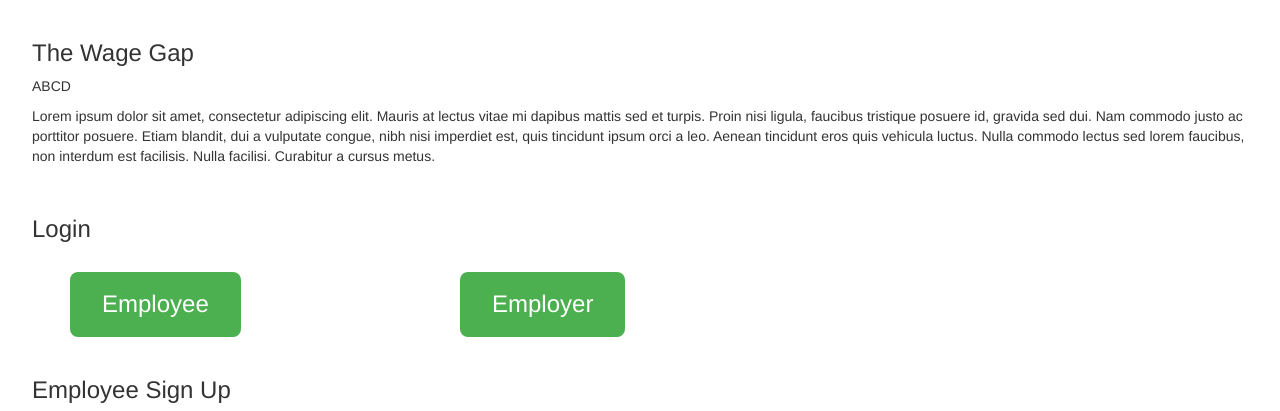
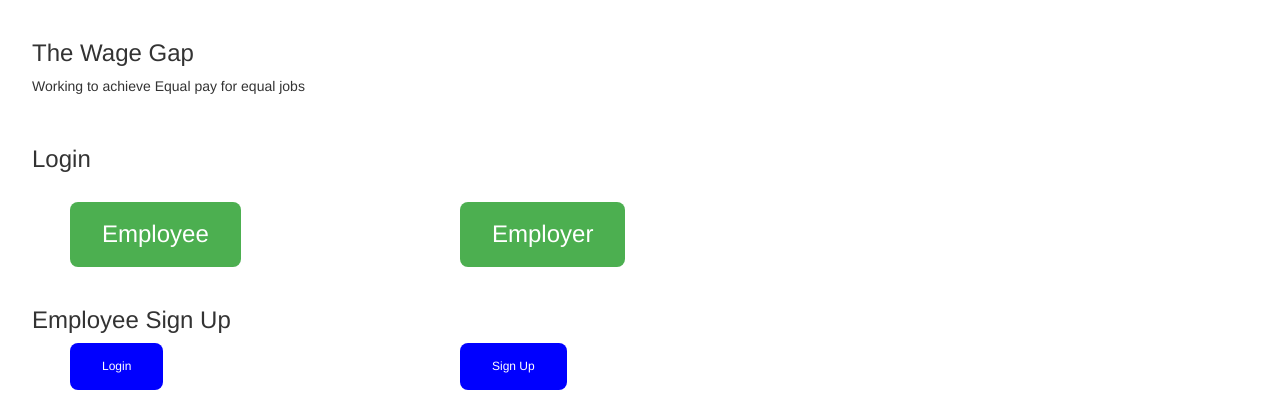
Before and after one commit to alison-acuna/startupweekendclosethegap, a Django app: page / in a window 1280 px wide. Shown: the part 202-613 px from the top of the page. Run offline with Django 3.2, Linux system fonts and the light colour scheme; some libraries are stand-ins or nearby versions.

Commit message:
Mission statement
Added Mission statement

```diff
--- a/suwclosegap/suwapp/templates/suwapp/home.html
+++ b/suwclosegap/suwapp/templates/suwapp/home.html
@@ -4,10 +4,7 @@
 <br>
 <h3> The Wage Gap </h3>
   <p>
-    ABCD
-  </p>
-  <p>
-    Lorem ipsum dolor sit amet, consectetur adipiscing elit. Mauris at lectus vitae mi dapibus mattis sed et turpis. Proin nisi ligula, faucibus tristique posuere id, gravida sed dui. Nam commodo justo ac porttitor posuere. Etiam blandit, dui a vulputate congue, nibh nisi imperdiet est, quis tincidunt ipsum orci a leo. Aenean tincidunt eros quis vehicula luctus. Nulla commodo lectus sed lorem faucibus, non interdum est facilisis. Nulla facilisi. Curabitur a cursus metus.
+    Working to achieve Equal pay for equal jobs
   </p>
   <br>
 <h3> Login </h3>
```
